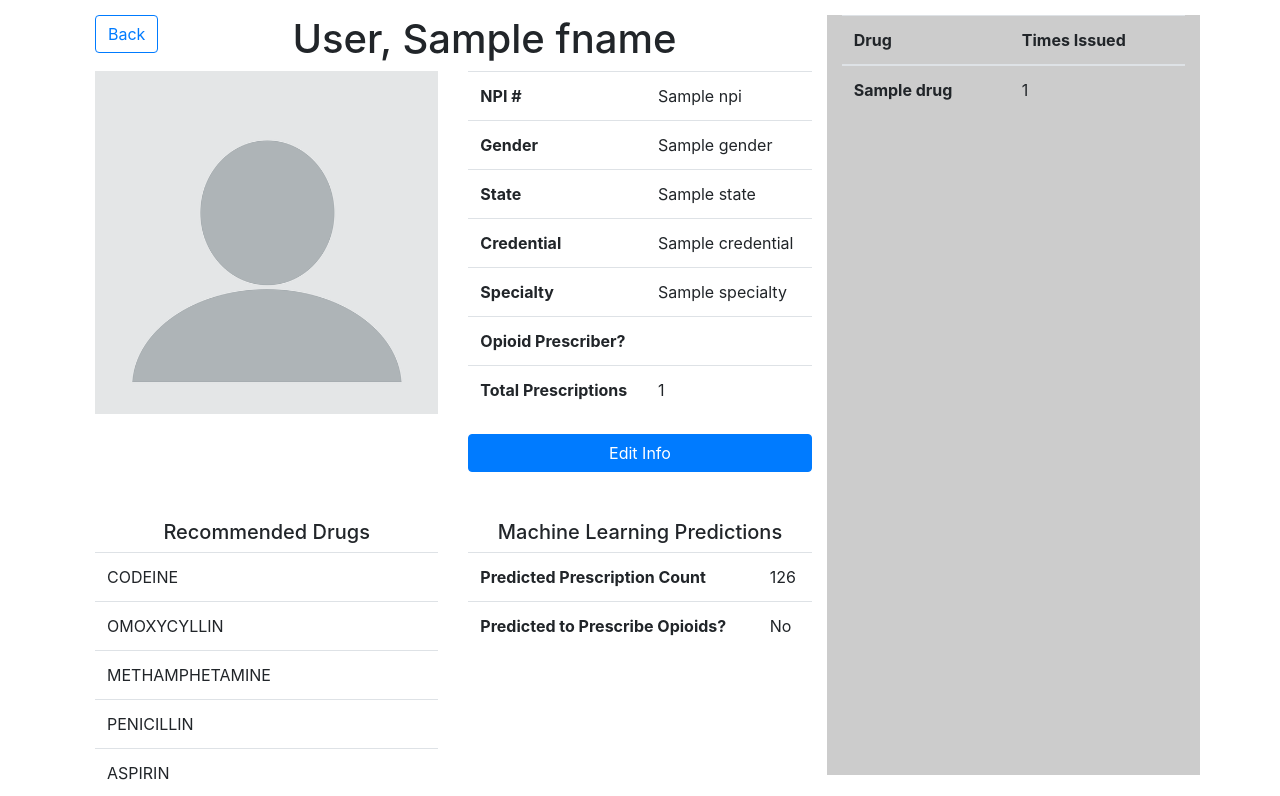
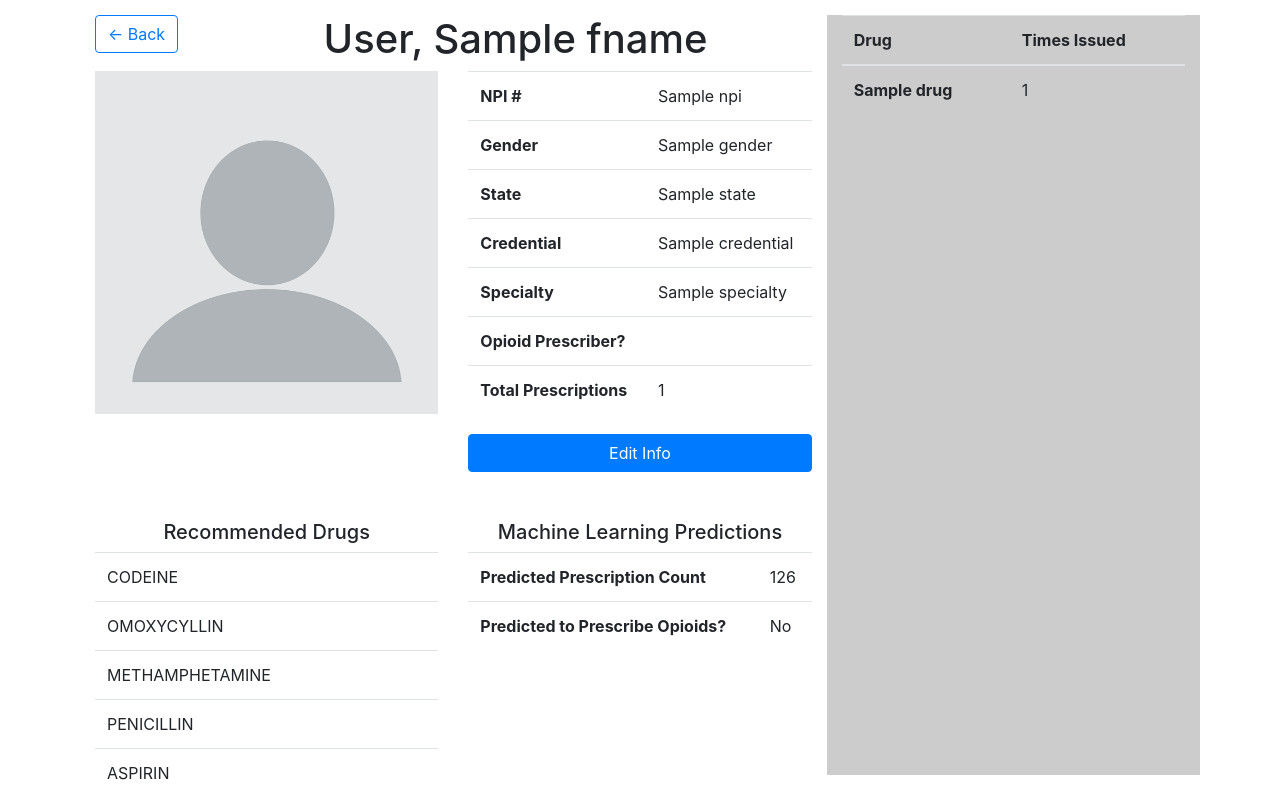
Before and after one commit to Cooltie1/opus, a Django app: template templates/opusapp/prescriber.html in a window 1280 px wide. Shown: the part 81-877 px from the top of the page. Run offline with Django 3.2, Linux system fonts and the light colour scheme; the template is opened without the code that fills it: most values are stand-ins (such as "Sample title", 1, 10 or a date in 2020); some libraries are stand-ins or nearby versions.

Commit message:
added arrows to back buttons

```diff
--- a/templates/opusapp/drug.html
+++ b/templates/opusapp/drug.html
@@ -7,7 +7,7 @@
         <div class="col-12">
             <div class="row">
                 <div class="col-0">
-                    <button type="button" class="btn btn-outline-primary" onclick="window.history.back();">Back</button>
+                    <button type="button" class="btn btn-outline-primary" onclick="window.history.back();">&#8592; Back</button>
                 </div>
                 <div class="col text-center">
                     <h1>{{ drug.drug_name }}</h1>
--- a/templates/opusapp/prescriber.html
+++ b/templates/opusapp/prescriber.html
@@ -6,8 +6,8 @@
     <div class="row">
         <div class="col-8">
             <div class="row">
-                <div class="col-1">
-                    <button type="button" class="btn btn-outline-primary" onclick="window.history.back();">Back</button>
+                <div class="col-2">
+                    <button type="button" class="btn btn-outline-primary" onclick="window.history.back();">&#8592; Back</button>
                 </div>
                 <div class="col text-center">
                     <h1>{{ prescriber.lname }}, {{ prescriber.fname }}</h1>
```
